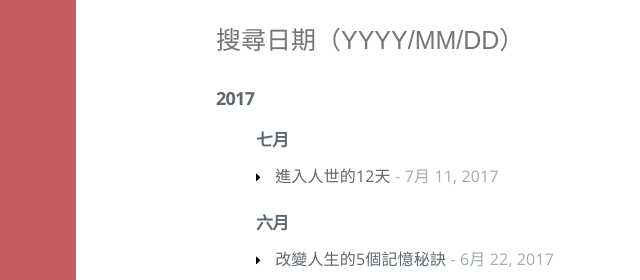
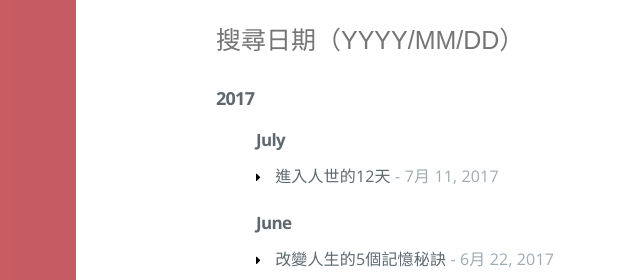
Before and after one commit to DouglasWu/douglaswu-blog, a plain HTML site: page all-archives/index.html in a window 1280 px wide. Shown: the top 280 px of the page, 174-814 px from the left. Drawn offline with Linux system fonts and the light colour scheme.

Commit message:
Site updated: 2017-07-11 02:18:26

```diff
--- a/all-archives/index.html
+++ b/all-archives/index.html
@@ -171,7 +171,7 @@
 
                 <ul class="archive-posts archive-month" data-date="201707">
                     <h5 class="archive-title">
-                        <a class="link-unstyled" href="/archives/2017/07">七月</a>
+                        <a class="link-unstyled" href="/archives/2017/07">July</a>
                     </h5>
 
 
@@ -189,7 +189,7 @@
 
                 <ul class="archive-posts archive-month" data-date="201706">
                     <h5 class="archive-title">
-                        <a class="link-unstyled" href="/archives/2017/06">六月</a>
+                        <a class="link-unstyled" href="/archives/2017/06">June</a>
                     </h5>
 
 
```
Also changed, not shown: 1 other file.
